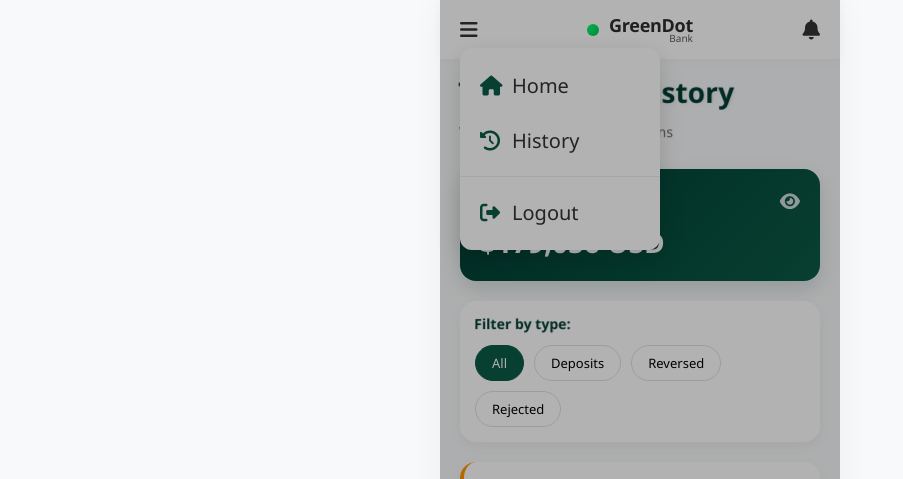
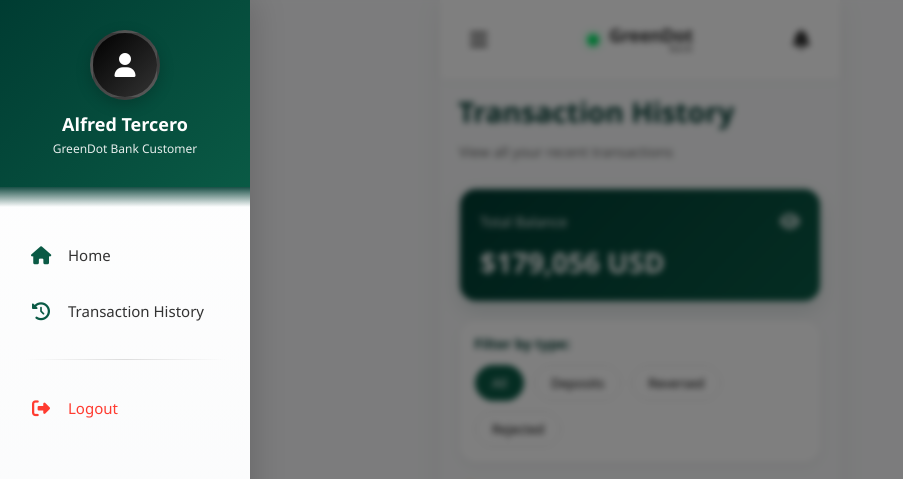
Before and after one commit to frannziluxx1/Greendot-Banking, a plain HTML site: page history.html in a window 1280 px wide. Both pictures are taken after a click on the element 468 px from the left and 29 px from the top of the page. Shown: the top 479 px of the page, without its empty margins (0-903 px from the left). Drawn offline with Linux system fonts and the light colour scheme.

Commit message:
Enhance sidebar menu with new styles and animations
Refactor sidebar menu and overlay functionality with improved styles and animations.

```diff
--- a/history.html
+++ b/history.html
@@ -23,7 +23,165 @@
             min-height: 100vh;
             position: relative;
             overflow-x: hidden;
-            perspective: 1000px;
+            transition: all 0.4s ease;
+        }
+
+        /* Sidebar Menu - SAME AS HOME.HTML */
+        .sidebar-menu {
+            position: fixed;
+            top: 0;
+            left: -250px;
+            width: 250px;
+            height: 100%;
+            background: linear-gradient(to bottom, #ffffff, #f8f9fa);
+            z-index: 1000;
+            transition: left 0.5s cubic-bezier(0.68, -0.55, 0.265, 1.55);
+            box-shadow: 5px 0 30px rgba(0, 0, 0, 0.15);
+            overflow-y: auto;
+            transform: perspective(1000px) rotateY(5deg);
+            transform-origin: left center;
+        }
+
+        .sidebar-menu.open {
+            left: 0;
+            transform: perspective(1000px) rotateY(0deg);
+        }
+
+        .sidebar-header {
+            padding: 30px 20px;
+            background: linear-gradient(135deg, #003C32 0%, #0A5A45 100%);
+            color: white;
+            text-align: center;
+            position: relative;
+        }
+
+        .sidebar-header::after {
+            content: '';
+            position: absolute;
+            bottom: -20px;
+            left: 0;
+            width: 100%;
+            height: 20px;
+            background: linear-gradient(to bottom, rgba(0, 60, 50, 0.9), transparent);
+        }
+
+        .sidebar-user {
+            display: flex;
+            flex-direction: column;
+            align-items: center;
+            gap: 12px;
+        }
+
+        .sidebar-user-photo {
+            width: 70px;
+            height: 70px;
+            border-radius: 50%;
+            background: linear-gradient(135deg, #000, #333);
+            display: flex;
+            align-items: center;
+            justify-content: center;
+            color: white;
+            font-size: 24px;
+            border: 3px solid rgba(255, 255, 255, 0.2);
+            box-shadow: 0 5px 15px rgba(0, 0, 0, 0.2);
+        }
+
+        .sidebar-user-info h4 {
+            font-size: 18px;
+            font-weight: 600;
+            margin-bottom: 4px;
+        }
+
+        .sidebar-user-info p {
+            font-size: 12px;
+            opacity: 0.9;
+            font-weight: 300;
+        }
+
+        .sidebar-nav {
+            flex: 1;
+            padding: 40px 0 20px;
+        }
+
+        .sidebar-item {
+            display: flex;
+            align-items: center;
+            gap: 15px;
+            padding: 18px 25px;
+            text-decoration: none;
+            color: #333;
+            transition: all 0.3s ease;
+            border-left: 4px solid transparent;
+            position: relative;
+            overflow: hidden;
+        }
+
+        .sidebar-item::before {
+            content: '';
+            position: absolute;
+            left: 0;
+            top: 0;
+            height: 100%;
+            width: 0;
+            background: linear-gradient(90deg, rgba(10, 90, 69, 0.1), transparent);
+            transition: width 0.3s ease;
+        }
+
+        .sidebar-item:hover {
+            background-color: rgba(10, 90, 69, 0.05);
+            border-left: 4px solid #0A5A45;
+            transform: translateX(5px);
+        }
+
+        .sidebar-item:hover::before {
+            width: 100%;
+        }
+
+        .sidebar-item i {
+            width: 24px;
+            text-align: center;
+            color: #0A5A45;
+            font-size: 18px;
+            transition: all 0.3s ease;
+        }
+
+        .sidebar-item:hover i {
+            transform: scale(1.2);
+        }
+
+        .sidebar-item span {
+            font-weight: 500;
+            font-size: 15px;
+            transition: all 0.3s ease;
+        }
+
+        .sidebar-item:hover span {
+            color: #0A5A45;
+            font-weight: 600;
+        }
+
+        .sidebar-divider {
+            height: 1px;
+            background: linear-gradient(90deg, transparent, #ddd, transparent);
+            margin: 20px 25px;
+        }
+
+        .logout-item {
+            color: #ff3b30;
+            margin-top: 10px;
+        }
+
+        .logout-item i {
+            color: #ff3b30;
+        }
+
+        .logout-item:hover {
+            background-color: rgba(255, 59, 48, 0.05);
+            border-left: 4px solid #ff3b30;
+        }
+
+        .logout-item:hover i {
+            transform: rotate(-10deg) scale(1.2);
         }
 
         /* App Header */
@@ -36,78 +194,35 @@
             box-shadow: 0 2px 10px rgba(0, 0, 0, 0.03);
             position: sticky;
             top: 0;
-            z-index: 10;
+            z-index: 100;
         }
 
         .hamburger-menu {
             font-size: 20px;
             cursor: pointer;
-            position: relative;
+            padding: 10px;
+            border-radius: 10px;
+            transition: all 0.3s ease;
         }
 
-        /* Hamburger Menu Dropdown */
-        .hamburger-dropdown {
-            position: absolute;
-            top: 100%;
-            left: 0;
-            background-color: white;
-            border-radius: 12px;
-            box-shadow: 0 8px 25px rgba(0, 0, 0, 0.15);
-            width: 200px;
-            padding: 10px 0;
-            opacity: 0;
-            visibility: hidden;
-            transform: translateY(-10px) translateZ(-20px);
-            transition: all 0.3s cubic-bezier(0.175, 0.885, 0.32, 1.275);
-            z-index: 100;
-            transform-style: preserve-3d;
-        }
-
-        .hamburger-dropdown.active {
-            opacity: 1;
-            visibility: visible;
-            transform: translateY(5px) translateZ(0);
-        }
-
-        .menu-item {
-            padding: 14px 20px;
-            display: flex;
-            align-items: center;
-            gap: 12px;
-            text-decoration: none;
-            color: #333;
-            transition: all 0.2s ease;
-            transform-style: preserve-3d;
-        }
-
-        .menu-item:hover {
+        .hamburger-menu:hover {
             background-color: #f5f5f5;
-            transform: translateX(5px) translateZ(5px);
-        }
-
-        .menu-item i {
-            width: 20px;
-            text-align: center;
-            color: #0A5A45;
-        }
-
-        .menu-divider {
-            height: 1px;
-            background-color: #eee;
-            margin: 8px 0;
+            transform: scale(1.1);
         }
 
         .logo-container {
             display: flex;
             align-items: center;
             gap: 8px;
+            position: absolute;
+            left: 50%;
+            transform: translateX(-50%);
         }
 
         .greendot-logo {
             display: flex;
             align-items: center;
             gap: 10px;
-            transform-style: preserve-3d;
         }
 
         .greendot-dot {
@@ -115,14 +230,13 @@
             height: 12px;
             border-radius: 50%;
             background: linear-gradient(135deg, #00FF73, #00C853);
-            transform: translateZ(5px);
+            box-shadow: 0 0 10px rgba(0, 255, 115, 0.5);
         }
 
         .greendot-text {
             display: flex;
             flex-direction: column;
             line-height: 1;
-            transform-style: preserve-3d;
         }
 
         .greendot-name {
@@ -130,7 +244,6 @@
             font-weight: 600;
             font-size: 18px;
             letter-spacing: -0.3px;
-            transform: translateZ(3px);
         }
 
         .greendot-bank {
@@ -139,19 +252,25 @@
             font-size: 10px;
             text-align: right;
             margin-top: -1px;
-            transform: translateZ(2px);
         }
 
         .notification-bell {
             font-size: 20px;
             cursor: pointer;
-            transform-style: preserve-3d;
+            padding: 10px;
+            border-radius: 10px;
+            transition: all 0.3s ease;
+        }
+
+        .notification-bell:hover {
+            background-color: #f5f5f5;
+            transform: scale(1.1);
         }
 
         /* Main Container */
         .main-container {
             padding: 20px;
-            transform-style: preserve-3d;
+            perspective: 1000px;
         }
 
         /* Page Header */
@@ -378,7 +497,7 @@
             box-shadow: 0 -4px 15px rgba(0, 0, 0, 0.05);
             border-top-left-radius: 20px;
             border-top-right-radius: 20px;
-            z-index: 10;
+            z-index: 100;
             transform-style: preserve-3d;
         }
 
@@ -449,23 +568,40 @@
             transform: translateZ(10px);
         }
 
-        /* Backdrop for hamburger menu */
-        .menu-backdrop {
+        /* Overlay for sidebar */
+        .sidebar-overlay {
             position: fixed;
             top: 0;
             left: 0;
             width: 100%;
             height: 100%;
-            background-color: rgba(0, 0, 0, 0.3);
-            z-index: 99;
+            background-color: rgba(0, 0, 0, 0.5);
+            z-index: 999;
             opacity: 0;
             visibility: hidden;
-            transition: all 0.3s ease;
+            transition: all 0.4s ease;
+            backdrop-filter: blur(3px);
         }
 
-        .menu-backdrop.active {
+        .sidebar-overlay.active {
             opacity: 1;
             visibility: visible;
+        }
+
+        /* 3D Effect for sidebar */
+        @keyframes slideIn {
+            0% {
+                transform: perspective(1000px) rotateY(15deg) translateX(-100%);
+                opacity: 0;
+            }
+            100% {
+                transform: perspective(1000px) rotateY(0deg) translateX(0);
+                opacity: 1;
+            }
+        }
+
+        .sidebar-menu.open {
+            animation: slideIn 0.5s cubic-bezier(0.68, -0.55, 0.265, 1.55) forwards;
         }
 
         /* Animation for card entrance */
@@ -502,29 +638,55 @@
                 padding: 7px 14px;
                 font-size: 12px;
             }
+
+            .sidebar-menu {
+                width: 85%;
+                max-width: 250px;
+            }
         }
     </style>
 </head>
 <body>
+    <!-- Sidebar Menu - SAME AS HOME.HTML -->
+    <div class="sidebar-menu" id="sidebarMenu">
+        <div class="sidebar-header">
+            <div class="sidebar-user">
+                <div class="sidebar-user-photo">
+                    <i class="fas fa-user"></i>
+                </div>
+                <div class="sidebar-user-info">
+                    <h4>Alfred Tercero</h4>
+                    <p>GreenDot Bank Customer</p>
+                </div>
+            </div>
+        </div>
+
+        <div class="sidebar-nav">
+            <a href="home.html" class="sidebar-item">
+                <i class="fas fa-home"></i>
+                <span>Home</span>
+            </a>
+            <a href="history.html" class="sidebar-item">
+                <i class="fas fa-history"></i>
+                <span>Transaction History</span>
+            </a>
+
+            <div class="sidebar-divider"></div>
+
+            <a href="index.html" class="sidebar-item logout-item">
+                <i class="fas fa-sign-out-alt"></i>
+                <span>Logout</span>
+            </a>
+        </div>
+    </div>
+
+    <!-- Sidebar Overlay -->
+    <div class="sidebar-overlay" id="sidebarOverlay"></div>
+
     <!-- App Header -->
     <header class="app-header">
         <div class="hamburger-menu" id="hamburgerBtn">
             <i class="fas fa-bars"></i>
-            <div class="hamburger-dropdown" id="hamburgerMenu">
-                <a href="home.html" class="menu-item">
-                    <i class="fas fa-home"></i>
-                    <span>Home</span>
-                </a>
-                <a href="history.html" class="menu-item">
-                    <i class="fas fa-history"></i>
-                    <span>History</span>
-                </a>
-                <div class="menu-divider"></div>
-                <a href="index.html" class="menu-item">
-                    <i class="fas fa-sign-out-alt"></i>
-                    <span>Logout</span>
-                </a>
-            </div>
         </div>
         <div class="logo-container">
             <div class="greendot-logo">
@@ -539,9 +701,6 @@
             <i class="fas fa-bell"></i>
         </div>
     </header>
-
-    <!-- Menu Backdrop -->
-    <div class="menu-backdrop" id="menuBackdrop"></div>
 
     <!-- Main Content -->
     <main class="main-container">
@@ -678,46 +837,57 @@
             balanceVisible = !balanceVisible;
         });
 
-        // Hamburger menu functionality
+        // SIDEBAR FUNCTIONALITY - SAME AS HOME.HTML
         const hamburgerBtn = document.getElementById('hamburgerBtn');
-        const hamburgerMenu = document.getElementById('hamburgerMenu');
-        const menuBackdrop = document.getElementById('menuBackdrop');
-        let menuOpen = false;
+        const sidebarMenu = document.getElementById('sidebarMenu');
+        const sidebarOverlay = document.getElementById('sidebarOverlay');
+        let sidebarOpen = false;
 
+        // Open sidebar when hamburger is clicked
         hamburgerBtn.addEventListener('click', function(e) {
             e.stopPropagation();
-            toggleMenu();
+            openSidebar();
         });
 
-        menuBackdrop.addEventListener('click', function() {
-            closeMenu();
+        // Close sidebar when overlay is clicked
+        sidebarOverlay.addEventListener('click', function() {
+            closeSidebar();
         });
 
-        // Close menu when clicking outside
-        document.addEventListener('click', function(e) {
-            if (menuOpen && !hamburgerBtn.contains(e.target) && !hamburgerMenu.contains(e.target)) {
-                closeMenu();
+        // Close sidebar when clicking on any sidebar link
+        document.querySelectorAll('.sidebar-item').forEach(link => {
+            link.addEventListener('click', function(e) {
+                e.stopPropagation();
+                // Let the link work normally after closing sidebar
+                setTimeout(() => {
+                    closeSidebar();
+                }, 300);
+            });
+        });
+
+        // Close sidebar with Escape key
+        document.addEventListener('keydown', function(e) {
+            if (e.key === 'Escape' && sidebarOpen) {
+                closeSidebar();
             }
         });
 
-        function toggleMenu() {
-            if (menuOpen) {
-                closeMenu();
-            } else {
-                openMenu();
-            }
+        function openSidebar() {
+            sidebarMenu.classList.add('open');
+            sidebarOverlay.classList.add('active');
+            sidebarOpen = true;
+
+            // Prevent body scrolling when sidebar is open
+            document.body.style.overflow = 'hidden';
         }
 
-        function openMenu() {
-            hamburgerMenu.classList.add('active');
-            menuBackdrop.classList.add('active');
-            menuOpen = true;
-        }
+        function closeSidebar() {
+            sidebarMenu.classList.remove('open');
+            sidebarOverlay.classList.remove('active');
+            sidebarOpen = false;
 
-        function closeMenu() {
-            hamburgerMenu.classList.remove('active');
-            menuBackdrop.classList.remove('active');
-            menuOpen = false;
+            // Restore body scrolling
+            document.body.style.overflow = '';
         }
 
         // Filter functionality
```
